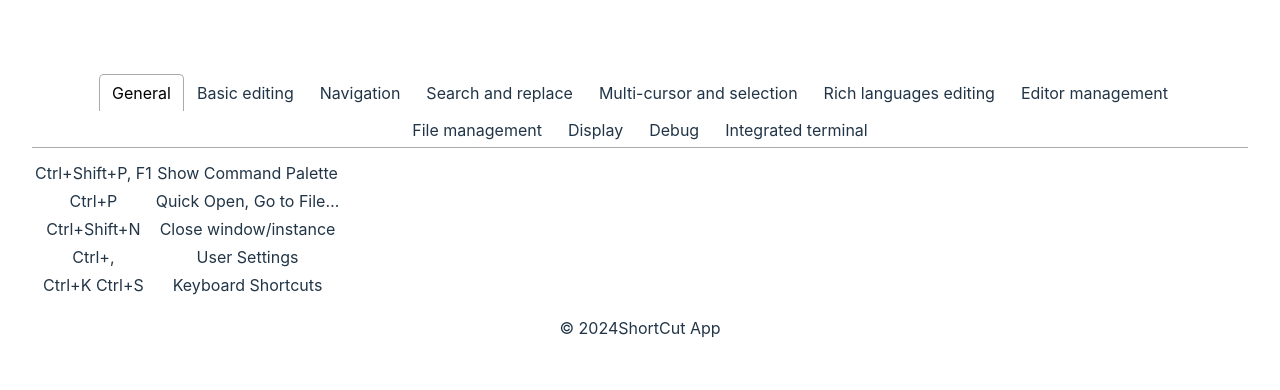
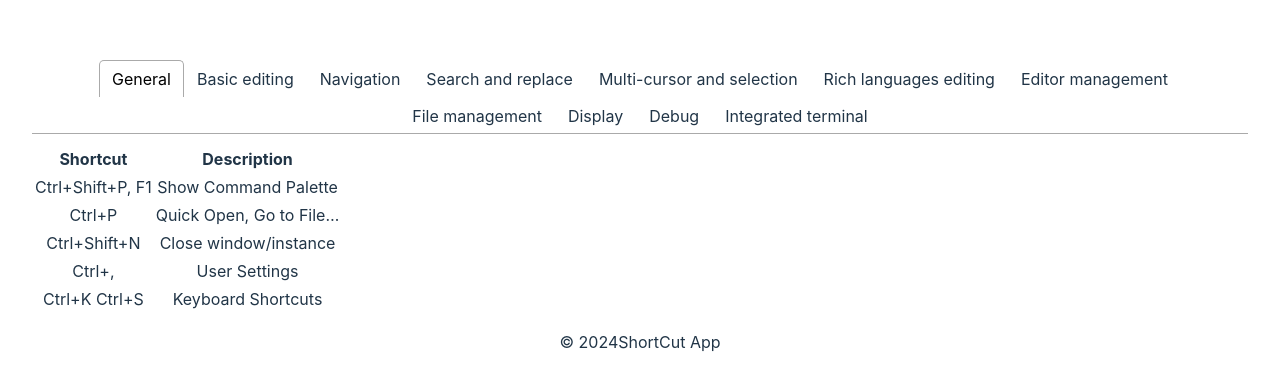
Before and after one commit to SabinaMB/vs_code_cheat_sheet, a React (Vite) app: page /windows in a window 1280 px wide. Shown: the part 186-576 px from the top of the page. Built offline with nearby package versions, Linux system fonts and the light colour scheme.

Commit message:
added thead to windows

```diff
--- a/src/WindowsShortcut.jsx
+++ b/src/WindowsShortcut.jsx
@@ -20,6 +20,12 @@ const WindowsShortcut = () => (
 
     <TabPanel>
       <table className="table-auto">
+        <thead>
+          <tr>
+            <th>Shortcut</th>
+            <th>Description</th>
+          </tr>
+        </thead>
         <tbody>
           <tr>
             <td>Ctrl+Shift+P, F1</td>
@@ -46,6 +52,12 @@ const WindowsShortcut = () => (
     </TabPanel>
     <TabPanel>
       <table className="table-auto">
+        <thead>
+          <tr>
+            <th>Shortcut</th>
+            <th>Description</th>
+          </tr>
+        </thead>
         <tbody>
           <tr>
             <td>Ctrl+X</td>
@@ -152,6 +164,12 @@ const WindowsShortcut = () => (
     </TabPanel>
     <TabPanel>
       <table className="table-auto">
+        <thead>
+          <tr>
+            <th>Shortcut</th>
+            <th>Description</th>
+          </tr>
+        </thead>
         <tbody>
           <tr>
             <td>Ctrl+T</td>
@@ -198,6 +216,12 @@ const WindowsShortcut = () => (
     </TabPanel>
     <TabPanel>
       <table className="table-auto">
+        <thead>
+          <tr>
+            <th>Shortcut</th>
+            <th>Description</th>
+          </tr>
+        </thead>
         <tbody>
           <tr>
             <td>Ctrl+F</td>
@@ -232,6 +256,12 @@ const WindowsShortcut = () => (
     </TabPanel>
     <TabPanel>
       <table className="table-auto">
+        <thead>
+          <tr>
+            <th>Shortcut</th>
+            <th>Description</th>
+          </tr>
+        </thead>
         <tbody>
           <tr>
             <td>Alt+Click</td>
@@ -286,6 +316,12 @@ const WindowsShortcut = () => (
     </TabPanel>
     <TabPanel>
       <table className="table-auto">
+        <thead>
+          <tr>
+            <th>Shortcut</th>
+            <th>Description</th>
+          </tr>
+        </thead>
         <tbody>
           <tr>
             <td>Ctrl+Space, Ctrl+I</td>
@@ -340,6 +376,12 @@ const WindowsShortcut = () => (
     </TabPanel>
     <TabPanel>
       <table className="table-auto">
+        <thead>
+          <tr>
+            <th>Shortcut</th>
+            <th>Description</th>
+          </tr>
+        </thead>
         <tbody>
           <tr>
             <td>Ctrl+F4, Ctrl+W</td>
@@ -374,6 +416,12 @@ const WindowsShortcut = () => (
     </TabPanel>
     <TabPanel>
       <table className="table-auto">
+        <thead>
+          <tr>
+            <th>Shortcut</th>
+            <th>Description</th>
+          </tr>
+        </thead>
         <tbody>
           <tr>
             <td>Ctrl+N</td>
@@ -436,6 +484,12 @@ const WindowsShortcut = () => (
     </TabPanel>
     <TabPanel>
       <table className="table-auto">
+        <thead>
+          <tr>
+            <th>Shortcut</th>
+            <th>Description</th>
+          </tr>
+        </thead>
         <tbody>
           <tr>
             <td>F11</td>
@@ -502,6 +556,12 @@ const WindowsShortcut = () => (
     </TabPanel>
     <TabPanel>
       <table className="table-auto">
+        <thead>
+          <tr>
+            <th>Shortcut</th>
+            <th>Description</th>
+          </tr>
+        </thead>
         <tbody>
           <tr>
             <td>F9</td>
@@ -532,6 +592,12 @@ const WindowsShortcut = () => (
     </TabPanel>
     <TabPanel>
       <table className="table-auto">
+        <thead>
+          <tr>
+            <th>Shortcut</th>
+            <th>Description</th>
+          </tr>
+        </thead>
         <tbody>
           <tr>
             <td>Ctrl+`</td>
```
Also changed, not shown: 5 other files (tests, documents, lock files or other folders).
